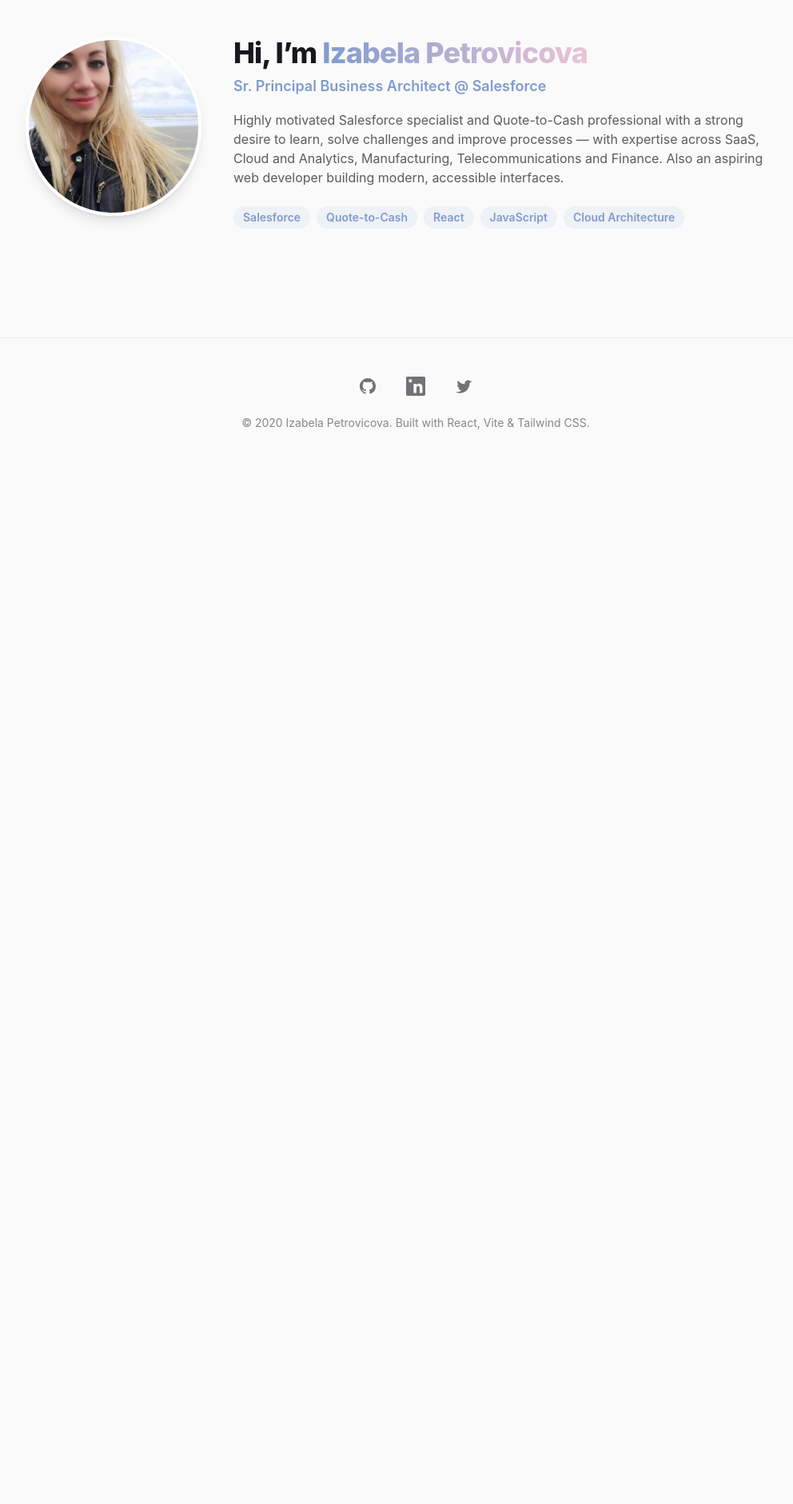
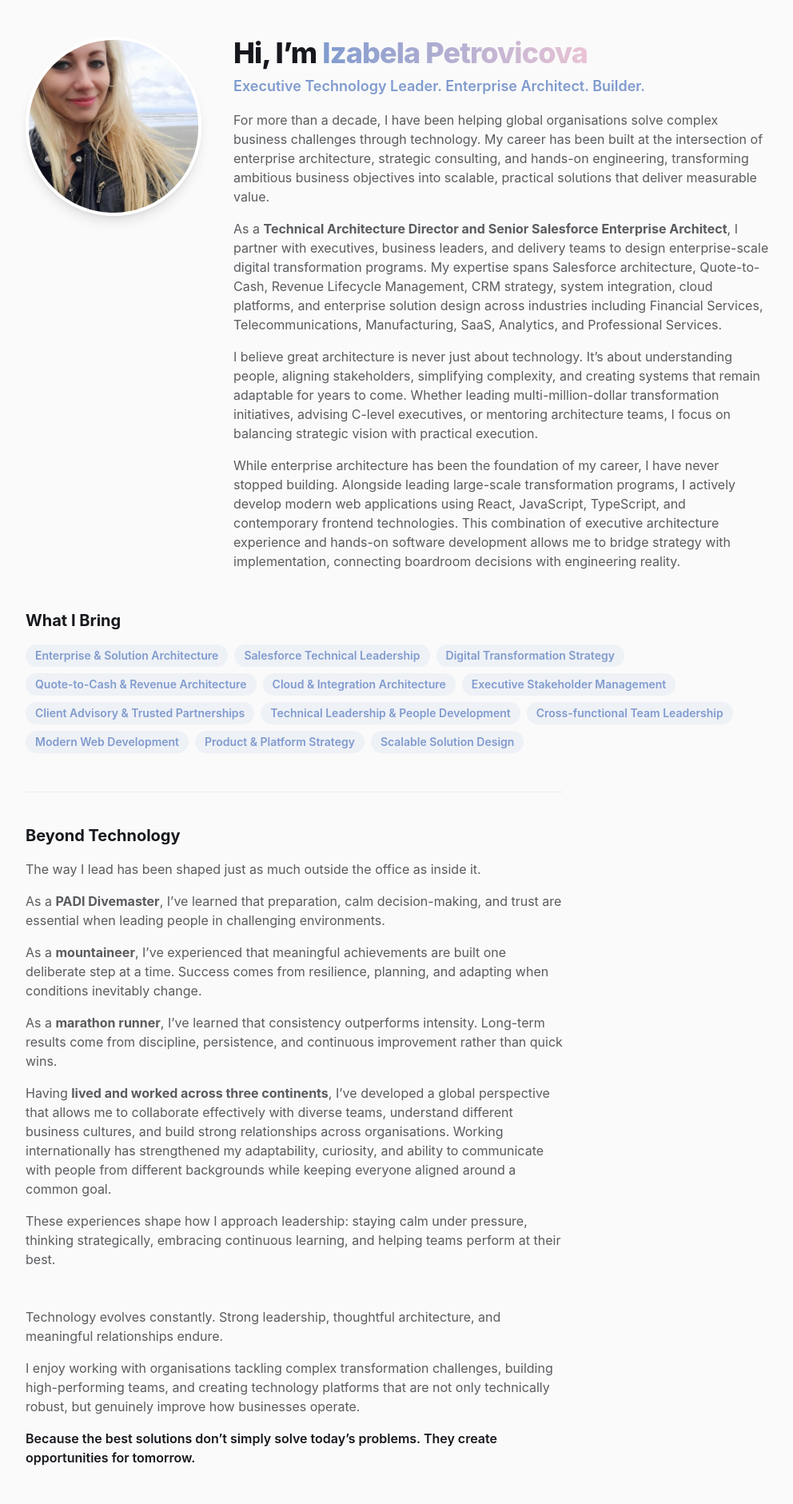
Before and after one commit to izabelacloud/React-Portfolio, a React (Vite) app: page /#/ in a window 1280 px wide. Shown: the part 399-2280 px from the top of the page at 80% size, without its empty margins (120-1112 px from the left). Before the commit the page ends 978 px from the top, so only its background shows below. Built offline with nearby package versions, Linux system fonts and the light colour scheme; no server answers.

Commit message:
Rewrite About page with executive bio and Beyond Technology section

```diff
--- a/src/pages/About.jsx
+++ b/src/pages/About.jsx
@@ -30,30 +30,155 @@
             <span className="gradient-text">Izabela Petrovicova</span>
           </h1>
           <p className="mt-2 text-lg font-semibold text-primary">
-            Sr. Principal Business Architect @ Salesforce
-          </p>
-          <p className="mt-4 max-w-2xl text-ink/70 dark:text-slate-300">
-            Highly motivated Salesforce specialist and Quote-to-Cash
-            professional with a strong desire to learn, solve challenges and
-            improve processes &mdash; with expertise across SaaS, Cloud and
-            Analytics, Manufacturing, Telecommunications and Finance. Also an
-            aspiring web developer building modern, accessible interfaces.
+            Executive Technology Leader. Enterprise Architect. Builder.
           </p>
 
-          <div className="mt-6 flex flex-wrap gap-2">
-            {['Salesforce', 'Quote-to-Cash', 'React', 'JavaScript', 'Cloud Architecture'].map(
-              (tag) => (
+          <div className="mt-4 max-w-2xl space-y-4 text-ink/70 dark:text-slate-300">
+            <p>
+              For more than a decade, I have been helping global organisations
+              solve complex business challenges through technology. My career
+              has been built at the intersection of enterprise architecture,
+              strategic consulting, and hands-on engineering, transforming
+              ambitious business objectives into scalable, practical solutions
+              that deliver measurable value.
+            </p>
+            <p>
+              As a <strong>Technical Architecture Director and Senior
+              Salesforce Enterprise Architect</strong>, I partner with
+              executives, business leaders, and delivery teams to design
+              enterprise-scale digital transformation programs. My expertise
+              spans Salesforce architecture, Quote-to-Cash, Revenue Lifecycle
+              Management, CRM strategy, system integration, cloud platforms,
+              and enterprise solution design across industries including
+              Financial Services, Telecommunications, Manufacturing, SaaS,
+              Analytics, and Professional Services.
+            </p>
+            <p>
+              I believe great architecture is never just about technology.
+              It&rsquo;s about understanding people, aligning stakeholders,
+              simplifying complexity, and creating systems that remain
+              adaptable for years to come. Whether leading multi-million-dollar
+              transformation initiatives, advising C-level executives, or
+              mentoring architecture teams, I focus on balancing strategic
+              vision with practical execution.
+            </p>
+            <p>
+              While enterprise architecture has been the foundation of my
+              career, I have never stopped building. Alongside leading
+              large-scale transformation programs, I actively develop modern
+              web applications using React, JavaScript, TypeScript, and
+              contemporary frontend technologies. This combination of
+              executive architecture experience and hands-on software
+              development allows me to bridge strategy with implementation,
+              connecting boardroom decisions with engineering reality.
+            </p>
+          </div>
+        </motion.div>
+      </div>
+
+      <motion.div
+        initial={{ opacity: 0, y: 16 }}
+        whileInView={{ opacity: 1, y: 0 }}
+        viewport={{ once: true, margin: '-40px' }}
+        transition={{ duration: 0.4 }}
+        className="mt-12"
+      >
+        <h2 className="text-xl font-bold">What I Bring</h2>
+        <div className="mt-4 flex flex-wrap gap-2">
+          {[
+            'Enterprise & Solution Architecture',
+            'Salesforce Technical Leadership',
+            'Digital Transformation Strategy',
+            'Quote-to-Cash & Revenue Architecture',
+            'Cloud & Integration Architecture',
+            'Executive Stakeholder Management',
+            'Client Advisory & Trusted Partnerships',
+            'Technical Leadership & People Development',
+            'Cross-functional Team Leadership',
+            'Modern Web Development',
+            'Product & Platform Strategy',
+            'Scalable Solution Design',
+          ].map((tag) => (
             <span
               key={tag}
               className="rounded-full bg-primary/10 px-3 py-1 text-sm font-semibold text-primary dark:bg-primary/20"
             >
               {tag}
             </span>
-              ),
-            )}
+          ))}
         </div>
       </motion.div>
+
+      <motion.div
+        initial={{ opacity: 0, y: 16 }}
+        whileInView={{ opacity: 1, y: 0 }}
+        viewport={{ once: true, margin: '-40px' }}
+        transition={{ duration: 0.4 }}
+        className="mt-12 max-w-2xl border-t border-black/5 pt-10 dark:border-white/10"
+      >
+        <h2 className="text-xl font-bold">Beyond Technology</h2>
+        <div className="mt-4 space-y-4 text-ink/70 dark:text-slate-300">
+          <p>
+            The way I lead has been shaped just as much outside the office as
+            inside it.
+          </p>
+          <p>
+            As a <strong>PADI Divemaster</strong>, I&rsquo;ve learned that
+            preparation, calm decision-making, and trust are essential when
+            leading people in challenging environments.
+          </p>
+          <p>
+            As a <strong>mountaineer</strong>, I&rsquo;ve experienced that
+            meaningful achievements are built one deliberate step at a time.
+            Success comes from resilience, planning, and adapting when
+            conditions inevitably change.
+          </p>
+          <p>
+            As a <strong>marathon runner</strong>, I&rsquo;ve learned that
+            consistency outperforms intensity. Long-term results come from
+            discipline, persistence, and continuous improvement rather than
+            quick wins.
+          </p>
+          <p>
+            Having <strong>lived and worked across three continents</strong>,
+            I&rsquo;ve developed a global perspective that allows me to
+            collaborate effectively with diverse teams, understand different
+            business cultures, and build strong relationships across
+            organisations. Working internationally has strengthened my
+            adaptability, curiosity, and ability to communicate with people
+            from different backgrounds while keeping everyone aligned around
+            a common goal.
+          </p>
+          <p>
+            These experiences shape how I approach leadership: staying calm
+            under pressure, thinking strategically, embracing continuous
+            learning, and helping teams perform at their best.
+          </p>
         </div>
+      </motion.div>
+
+      <motion.div
+        initial={{ opacity: 0, y: 16 }}
+        whileInView={{ opacity: 1, y: 0 }}
+        viewport={{ once: true, margin: '-40px' }}
+        transition={{ duration: 0.4 }}
+        className="mt-12 max-w-2xl space-y-4 text-ink/70 dark:text-slate-300"
+      >
+        <p>
+          Technology evolves constantly. Strong leadership, thoughtful
+          architecture, and meaningful relationships endure.
+        </p>
+        <p>
+          I enjoy working with organisations tackling complex transformation
+          challenges, building high-performing teams, and creating technology
+          platforms that are not only technically robust, but genuinely
+          improve how businesses operate.
+        </p>
+        <p className="font-semibold text-ink dark:text-slate-100">
+          Because the best solutions don&rsquo;t simply solve today&rsquo;s
+          problems. They create opportunities for tomorrow.
+        </p>
+      </motion.div>
     </section>
   );
 }
```
Lines whose indentation alone changed are shown as unchanged.
